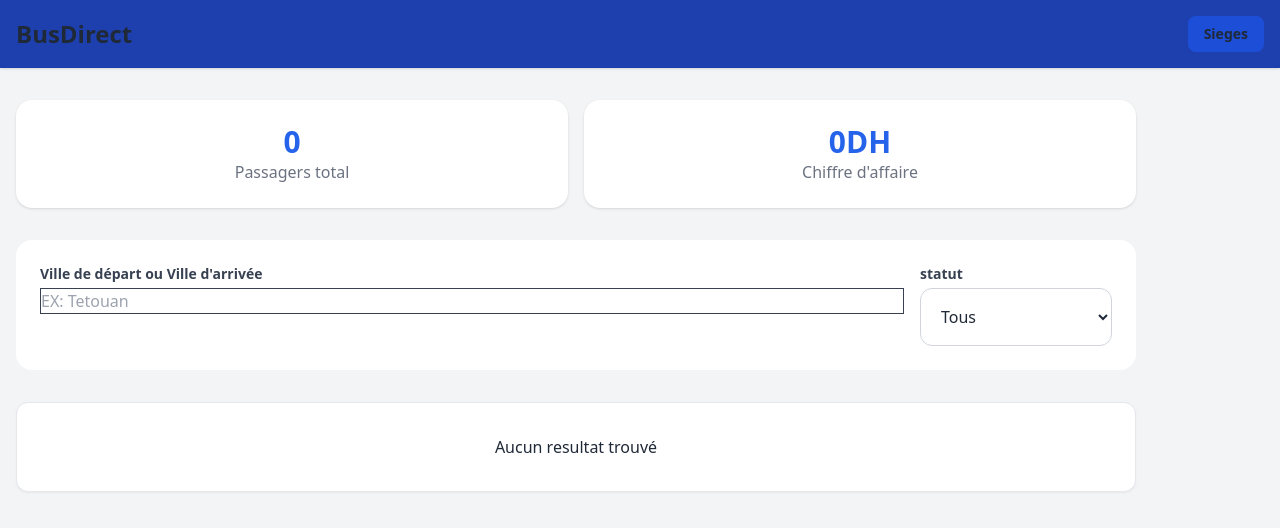
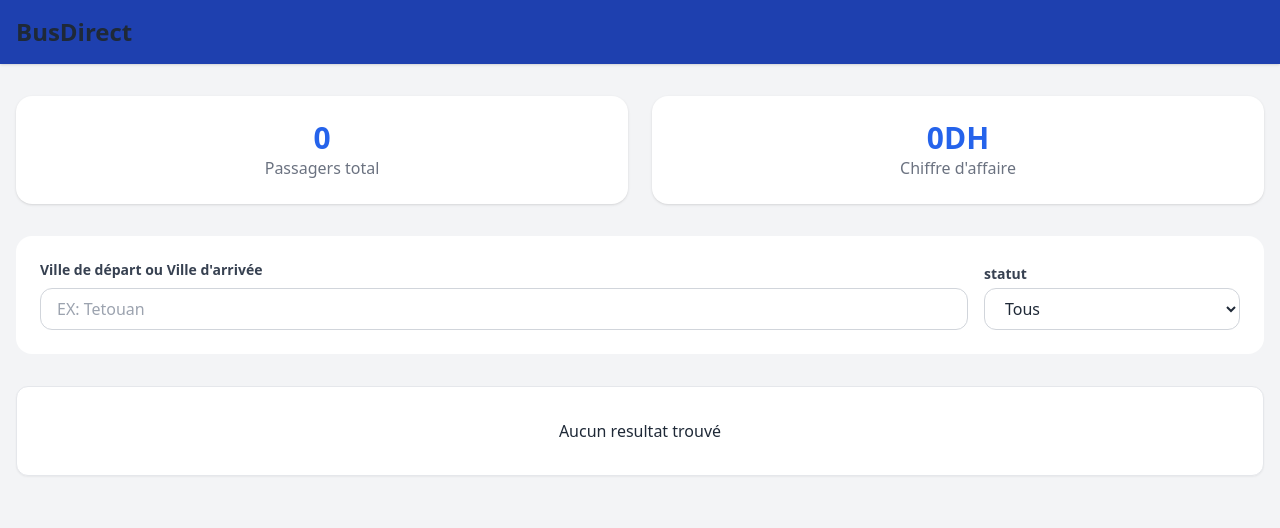
Before and after one commit to asmaarahbi/Bus_Direct_2, a website with bundled scripts: page index.html in a window 1280 px wide. Built offline with nearby package versions, Linux system fonts and the light colour scheme.

Commit message:
fix: fixer le probleme de positionnement des cartes

```diff
--- a/index.html
+++ b/index.html
@@ -15,35 +15,33 @@
     <header class="bg-blue-800 texte-white shadow">
         <nav class="max-w-7xl mx-auto flex justify-between items-center px-4 py-4">
          <span class="text-2xl font-bold">BusDirect</span>
-            <a href="cabine.html" class="bg-blue-700 hover:bg-blue-800 px-4 py-2 rounded-lg text-sm font-semibold transition">
-             Sieges
-            </a>
         </nav>
     </header>
-    <main class="max-w-6xl mx--auto px-4 py-8">
+    <main class="max-w-7xl mx-auto px-4 py-8">
         <!--section de statistiques-->
-        <section class="conteneur grid grid-cols-1 sm:grid-cols-2 gap-4 mb-8" >
+        <section class="grid grid-cols-1 sm:grid-cols-2 gap-6 mb-8" >
 
-            <div class ="statis bg-white rounded-2xl shadow p-6 text-center" >
-                <p id="totalPassagers" class="statis_nbr text-3xl font-extrabold text-blue-600">0</p>
-                <p class="statis_nom text-gray-500">Passagers total</p>
+            <div class =" bg-white rounded-2xl shadow p-6 text-center" >
+                <p id="totalPassagers" class=" text-3xl font-extrabold text-blue-600">0</p>
+                <p class=" text-gray-500">Passagers total</p>
             </div>
-            <div class="statis statis bg-white rounded-2xl shadow p-6 text-center">
-                <p  id= "recetteReseau" class="statis_nbr text-3xl font-extrabold text-blue-600">0 DH</p>
-                <p class="statis_nom  text-gray-500">Chiffre d'affaire</p>
+            <div class=" bg-white rounded-2xl shadow p-6 text-center">
+                <p  id= "recetteReseau" class=" text-3xl font-extrabold text-blue-600">0 DH</p>
+                <p class=" text-gray-500">Chiffre d'affaire</p>
             </div>
         </section>
-
+          <!--section recherche et statut-->
         <section class=" bg-white rounded-2xl shadaw p-6 mb-8">
-            <div class=" flex md: flex-row gap-4">
-                <div class="flex-1">
-                    <label for="recherche" class="block text-sm font-semibold text-gray-700 mb-1"> Ville de départ ou Ville d'arrivée</label>
-                    <input type="text" id="recherche" class=" w-full border border-gray-700 mb-1" placeholder="EX: Tetouan">
-                </div>
-
-                <div class="md:w-48">
+            <div class=" flex  flex-col md:flex-row gap-4 items-end">
+                <!--input recherche-->
+                <div class="flex-1 w-full">
+                    <label for="recherche" class="block text-sm font-semibold text-gray-700 mb-2"> Ville de départ ou Ville d'arrivée</label>
+                   <div class="relative"><input type="text" id="recherche" class=" w-full border border-gray-300 rounded-xl px-4 py-2 focus:outline-none focus:ring-2 focus:ring-blue-500" placeholder="EX: Tetouan">
+                </div> </div>
+                <!--selectionner le statut -->
+                <div class=" w-full md:w-64">
                     <label for="statut" class=" block text-sm font-semibold text-gray-700 mb-1">statut</label>
-                    <select id ="statut" class="w-full border border-gray-300 rounded-xl px-4 py-4 bg-white focus:ring-blue-500 ">
+                    <select id ="statut" class="w-full border border-gray-300 rounded-xl px-4 py-2 bg-white focus:outline-none focus:ring-2 focus:ring-blue-500">
                         <option value="tous">Tous</option>
                         <option value="disponible">Disponible</option>
                         <option value="complet">Complet</option>
@@ -55,7 +53,7 @@
 
 
         <div id="listeTrajets" class=" grid grid-cols-1 sm:grid-cols-2 lg:grid-cols-3 gap-6"></div>
-        <div id="pagination" class="flex justify-center gap-2 mt-8"></div>
+        <div id="pagination" class="flex justify-center gap-2 mt-10"></div>
     </main>
 
     <script type="module" src="js/main-trajets.js"></script>
```
Also changed, not shown: js/main-cabine.js (+24 -31 lines).
